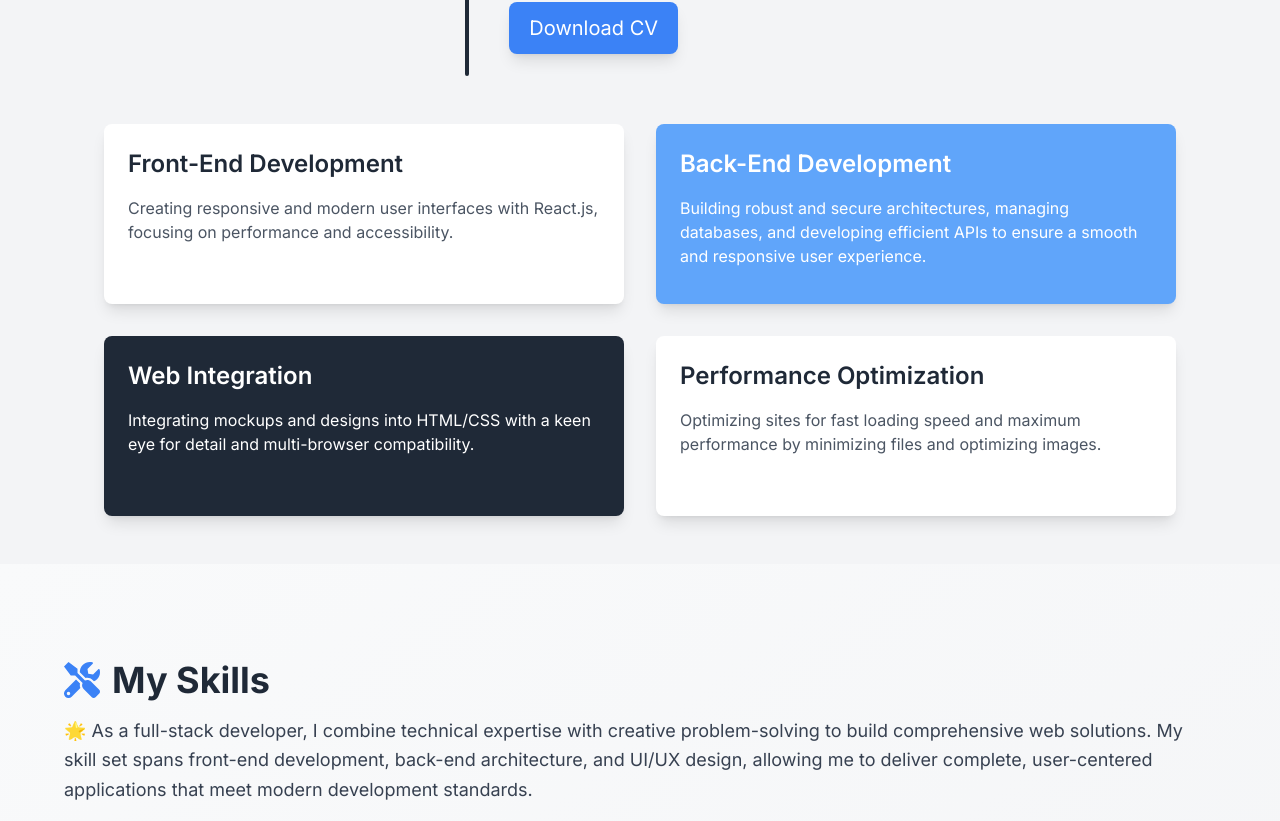
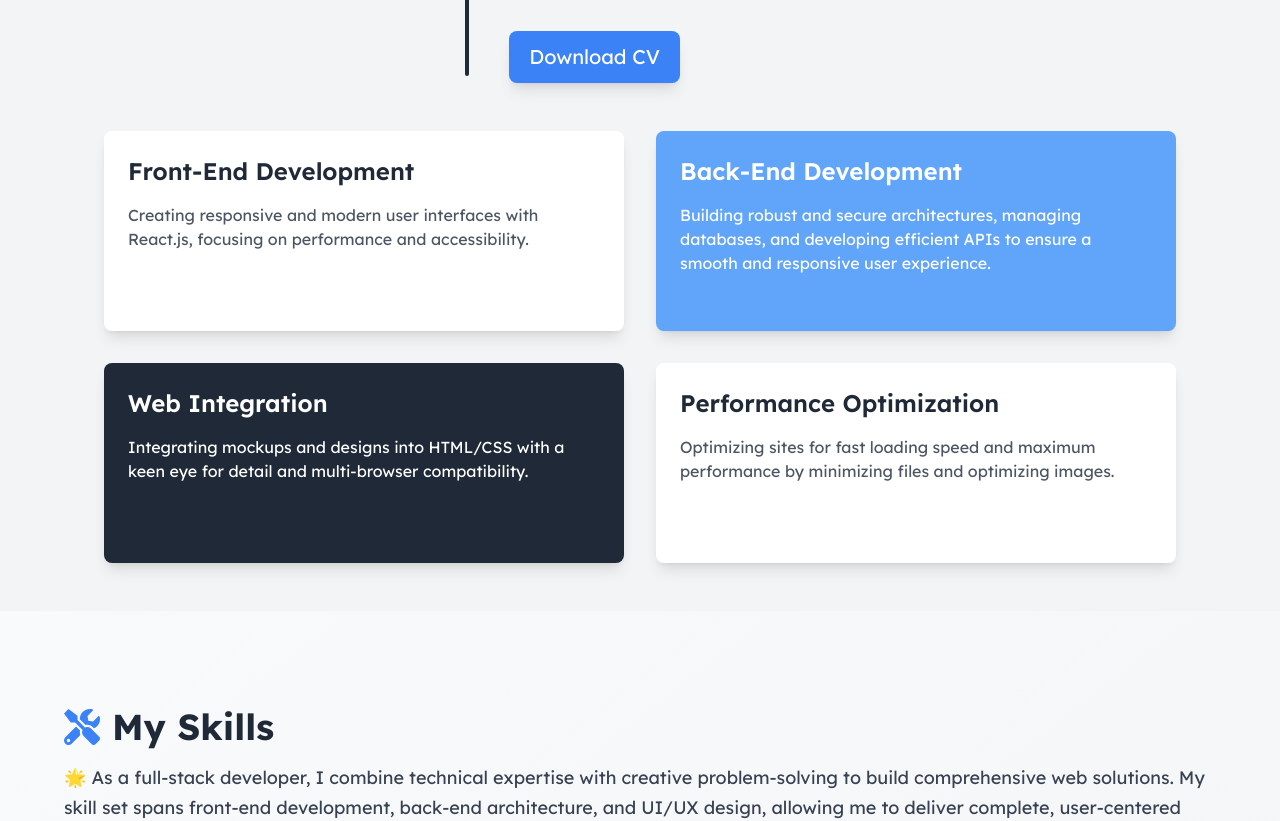
Before and after one commit to tsiheje/NewPortfolio, a Next.js app: page / in a window 1280 px wide. Shown: the part 1280-2101 px from the top of the page. Built offline with nearby package versions, Linux system fonts and the light colour scheme.

Commit message:
refact : version final avec et sans animation

```diff
--- a/src/app/Components/About/page.js
+++ b/src/app/Components/About/page.js
@@ -87,7 +87,7 @@ const About = () => {
         {skills.map((skill, index) => (
           <div
             key={index}
-            className={`${skill.bgColor} rounded-lg shadow-lg p-6 w-full sm:w-[400px] md:w-[520px] h-[180px] transition-transform duration-300 transform hover:scale-105`}
+            className={`${skill.bgColor} rounded-lg shadow-lg p-6 w-full sm:w-[400px] md:w-[520px] h-[200px] transition-transform duration-300 transform hover:scale-105`}
           >
             <h2 className={`text-2xl font-semibold ${skill.textColor} mb-4`}>{skill.title}</h2>
             <p className={`${skill.textColor === "text-white" ? "text-white" : "text-gray-600"}`}>
--- a/src/app/layout.js
+++ b/src/app/layout.js
@@ -1,8 +1,8 @@
 import { Analytics } from "@vercel/analytics/react";
-import { Inter } from "next/font/google";
+import { Lexend } from "next/font/google";
 import "./globals.css";
 
-const inter = Inter({ subsets: ["latin"] });
+const lexend = Lexend({ subsets: ["latin"] });
 
 export const metadata = {
   title: "Rasolofoniaina Tsiheje Marie Mickaelio",
@@ -12,9 +12,14 @@ export const metadata = {
 export default function RootLayout({ children }) {
   return (
     <html lang="en">
-      <body className={inter.className}>
+      <head>
+        <link rel="icon" href="/favicon.ico" sizes="32x32" type="image/x-icon" />
+        <link rel="apple-touch-icon" href="/apple-touch-icon.png" />
+        <link rel="manifest" href="/manifest.json" />
+      </head>
+      <body className={lexend.className}>
         {children}
-        <Analytics/>
+        <Analytics />
       </body>
     </html>
   );
--- a/src/app/loader.js
+++ b/src/app/loader.js
@@ -1,5 +1,4 @@
 'use client';
-
 import { useEffect } from 'react';
 import { motion } from 'framer-motion';
 
@@ -9,7 +8,7 @@ const Loader = ({ onComplete }) => {
       if (onComplete) {
         onComplete();
       }
-    }, 3000);
+    }, 3100);
 
     return () => clearTimeout(timer);
   }, [onComplete]);
```
